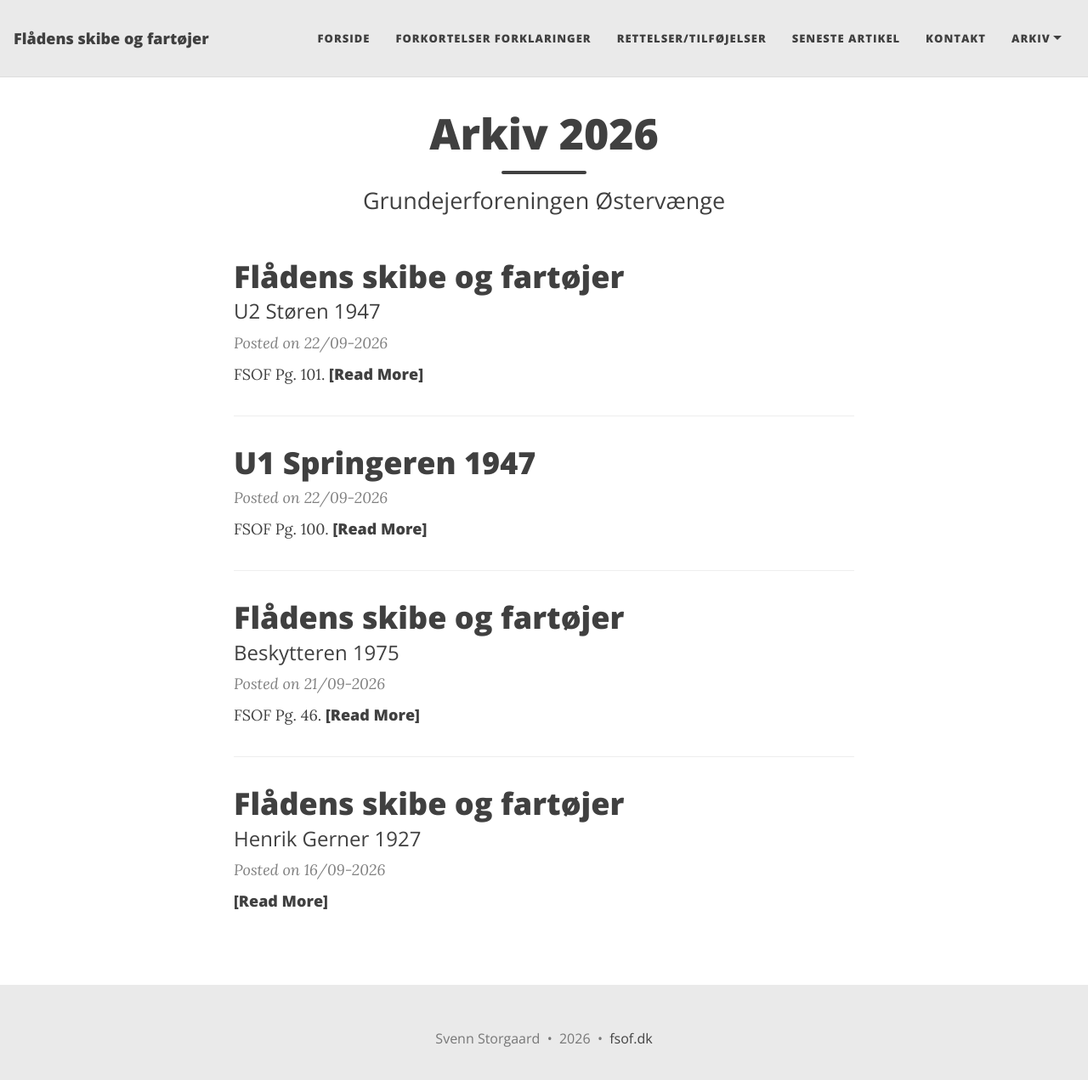
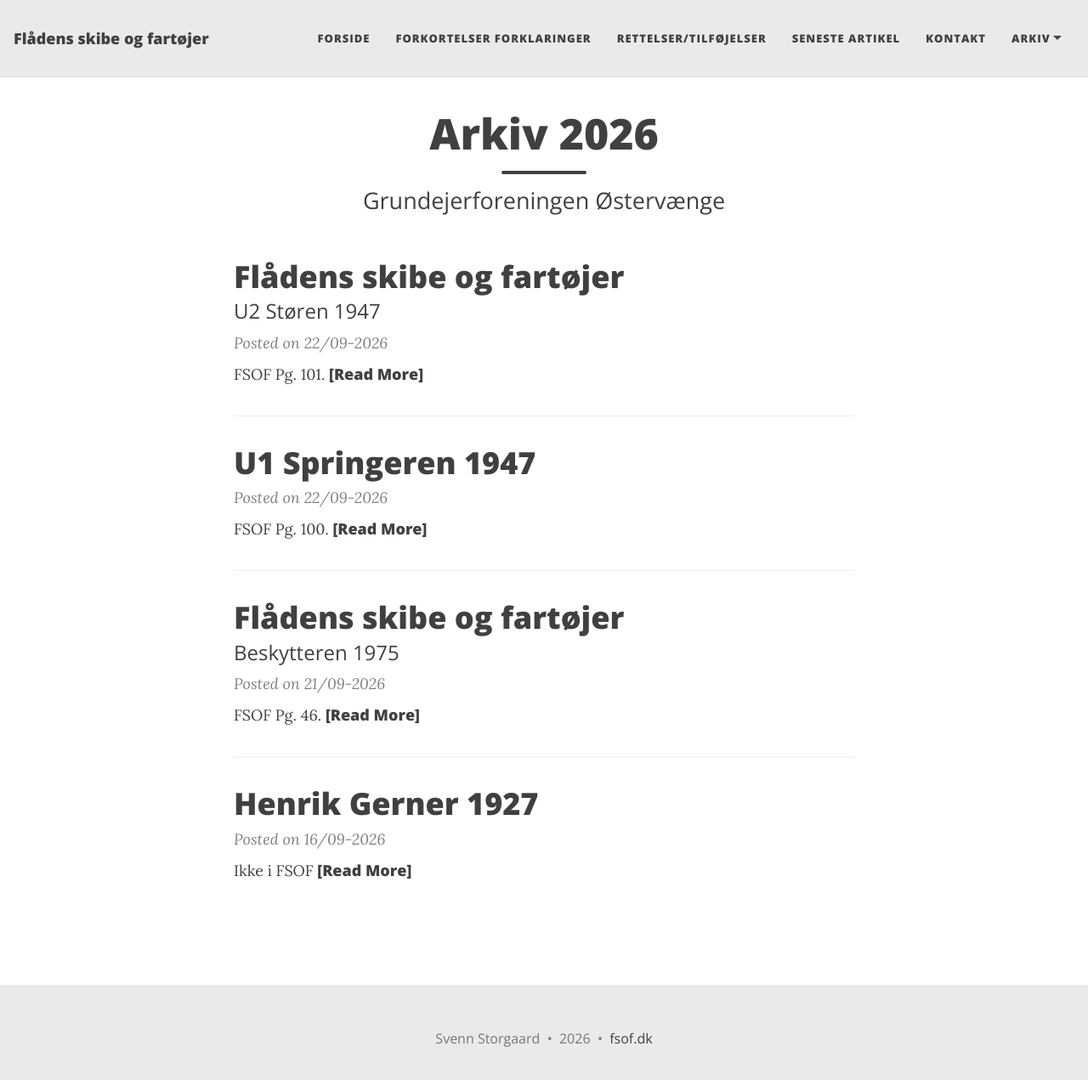
Before and after one commit to mex/fsof.dk, a Jekyll site: the page built from arkiv-2026.md, in a window 1280 px wide and 1284 px high. Shown: the top 1271 px of the window at 85% size. Built offline with Jekyll 4.4.1, drawn with Linux system fonts in a browser that asks for light colours.

Commit message:
Update title and subtitle in Henrik Gerner post
Removed subtitle and adjusted title formatting.

```diff
--- a/_posts/2026-09-16-Henrik-Gerner-27.md
+++ b/_posts/2026-09-16-Henrik-Gerner-27.md
@@ -1,8 +1,9 @@
 ---
 layout: post
-title: Flådens skibe og fartøjer
-subtitle: Henrik Gerner 1927
+title: Henrik Gerner 1927
+subtitle:
 ---
+Ikke i FSOF
 
 <img alt="FSOF HNGR 220710_000001 kopi" src="https://github.com/user-attachments/assets/a2c0c2b7-b1d0-42e5-af5d-3c6f304e2491" />
 
```
